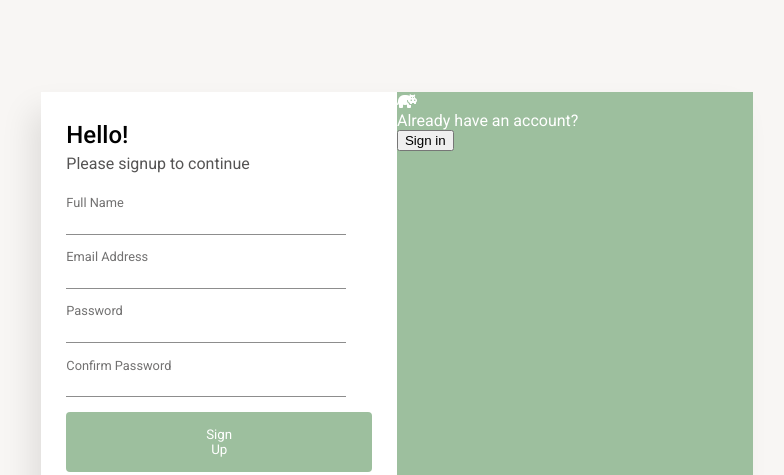
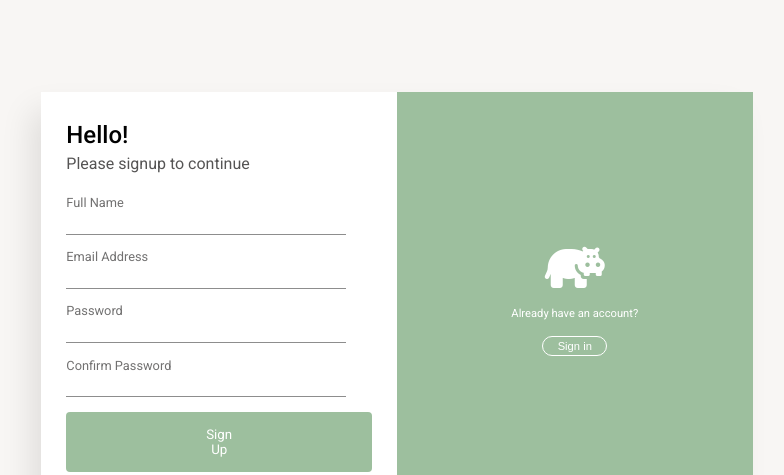
Before and after one commit to m1lanaz/Sign-up-page, a plain HTML site: page index.html in a window 1280 px wide. Shown: the top 475 px of the page, without its empty margins (243-1027 px from the left). Drawn offline with Linux system fonts and the light colour scheme.

Commit message:
complete page

```diff
--- a/index.html
+++ b/index.html
@@ -50,9 +50,11 @@
         </div>
 
         <div class="right-side">
-            <i class="fa fa-solid fa-hippo"></i>
-            <p>Already have an account?</p>
-            <button class="signin-button">Sign in</button>
+            <div class="right-content">
+                <i class="fa fa-solid fa-hippo"></i>
+                <p>Already have an account?</p>
+                <button class="signin-button">Sign in</button>
+            </div>
         </div>
     </div>
 </body>
--- a/styles.css
+++ b/styles.css
@@ -30,6 +30,7 @@ body {
 .right-side {
     grid-area: 1 / 2 / 2 / 3;
     background-color: #9DBF9E;
+
 }
 
 .leftside-content {
@@ -136,3 +137,34 @@ input[type="text"],input[type="password"] {
 .google-icon {
     background-color: #DB4437;
 }
+
+.right-content {
+    display: flex;
+    align-items: center;
+    flex-direction: column;
+    margin-top: 40%;
+}
+
+.fa-hippo {
+    font-size: 3rem;
+    margin: 0.5rem;
+}
+
+.right-content > p {
+    font-size: 0.7rem;
+    color: white;
+    margin: 0.5rem;
+    font-weight: 400;
+}
+
+.signin-button {
+    background-color: #9DBF9E;
+    border: 0;
+    border: solid 0.5px white;
+    color: white;
+    cursor: pointer;
+    border-radius: 20px;
+    font-size: 0.7rem;
+    padding: 0.2rem 0.9rem;
+    margin: 0.5rem;
+}
```
